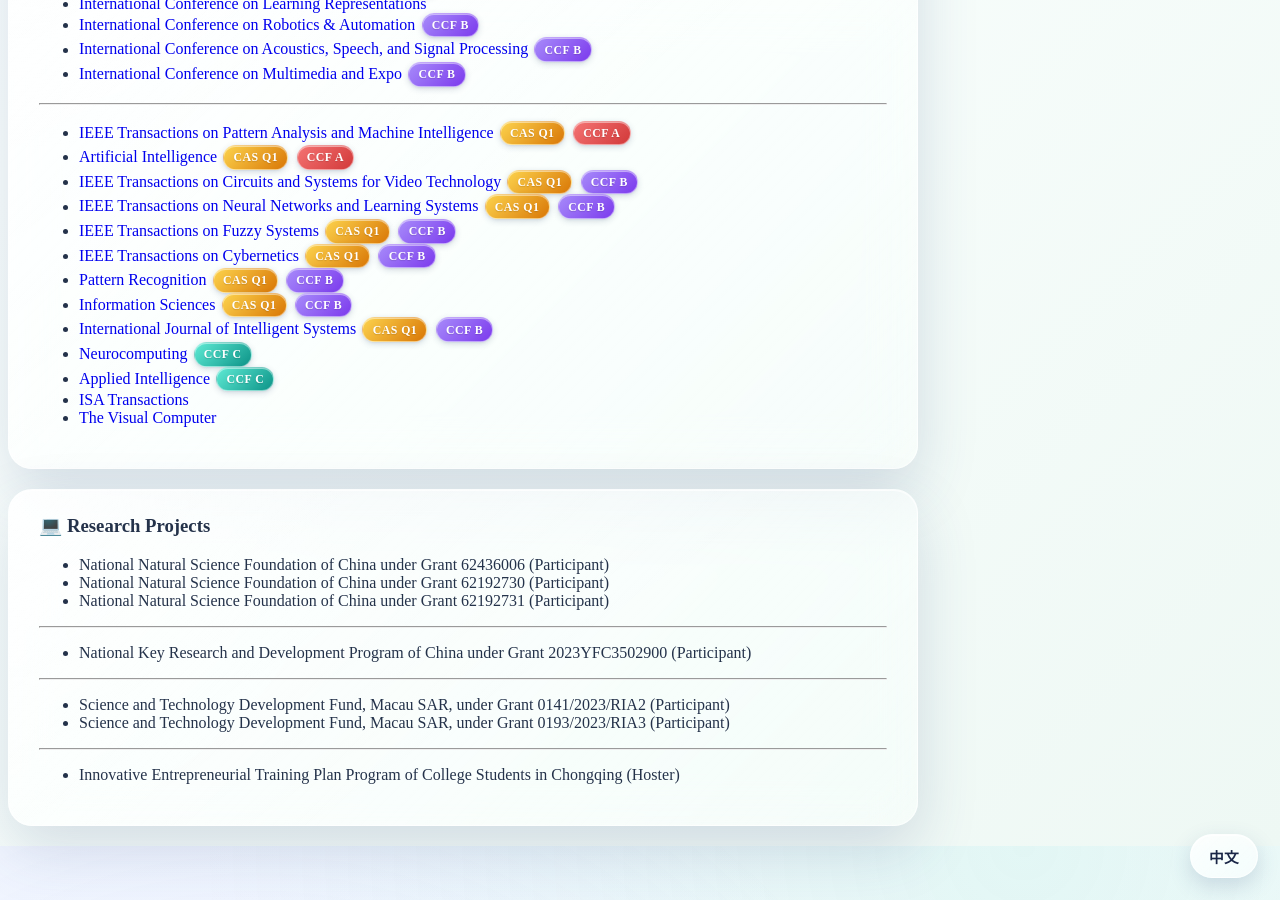
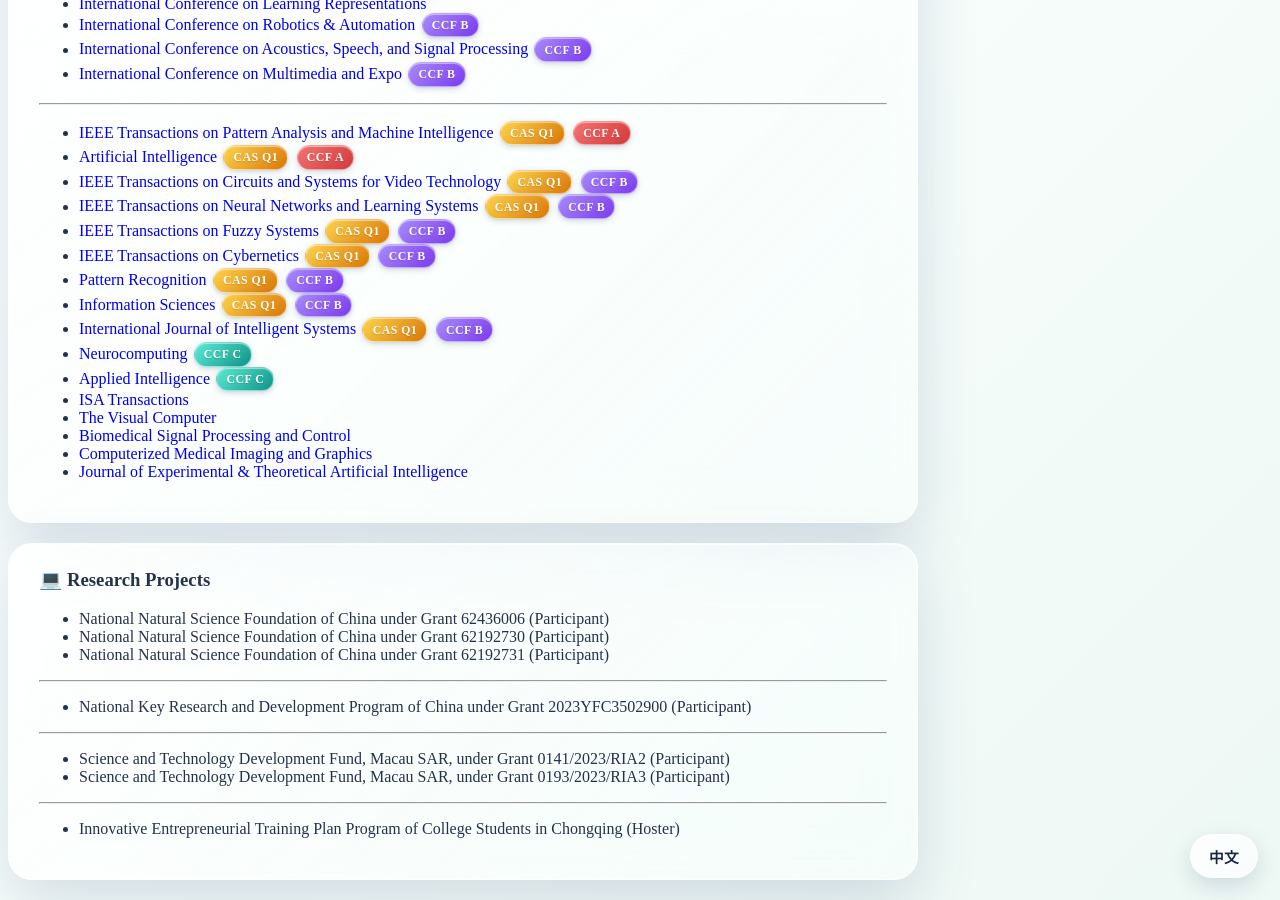
Before and after one commit to heyuanpengpku/heyuanpeng.github.io, a Jekyll site: the page built from _pages/includes/exp.md, in a window 1280 px wide and 900 px high, scrolled down 1918 px. Built offline with Jekyll 4.4.1, drawn with Linux system fonts in a browser that asks for light colours; our own code applies the rules of GitHub Pages for plain Markdown files.

Commit message:
reviewers: add BSPC, CMIG, JETAI journals

```diff
--- a/_pages/includes/exp.md
+++ b/_pages/includes/exp.md
@@ -150,6 +150,9 @@
 - [Applied Intelligence](https://link.springer.com/journal/10489) <span class="hyp-pill ccf-c">CCF C</span>
 - [ISA Transactions](https://www.sciencedirect.com/journal/isa-transactions)
 - [The Visual Computer](https://link.springer.com/journal/371)
+- [Biomedical Signal Processing and Control](https://www.sciencedirect.com/journal/biomedical-signal-processing-and-control)
+- [Computerized Medical Imaging and Graphics](https://www.sciencedirect.com/journal/computerized-medical-imaging-and-graphics)
+- [Journal of Experimental & Theoretical Artificial Intelligence](https://www.tandfonline.com/journals/teta20)
 
 </div>
 
@@ -182,6 +185,9 @@
 - [应用智能(Applied Intelligence, APIN)](https://link.springer.com/journal/10489) <span class="hyp-pill ccf-c">CCF C</span>
 - [仪表与测控汇刊(ISA Transactions)](https://www.sciencedirect.com/journal/isa-transactions)
 - [视觉计算(The Visual Computer, TVC)](https://link.springer.com/journal/371)
+- [生物医学信号处理与控制(Biomedical Signal Processing and Control, BSPC)](https://www.sciencedirect.com/journal/biomedical-signal-processing-and-control)
+- [计算机化医学成像与图形(Computerized Medical Imaging and Graphics, CMIG)](https://www.sciencedirect.com/journal/computerized-medical-imaging-and-graphics)
+- [实验与理论人工智能(Journal of Experimental & Theoretical Artificial Intelligence, JETAI)](https://www.tandfonline.com/journals/teta20)
 
 </div>
 
```
